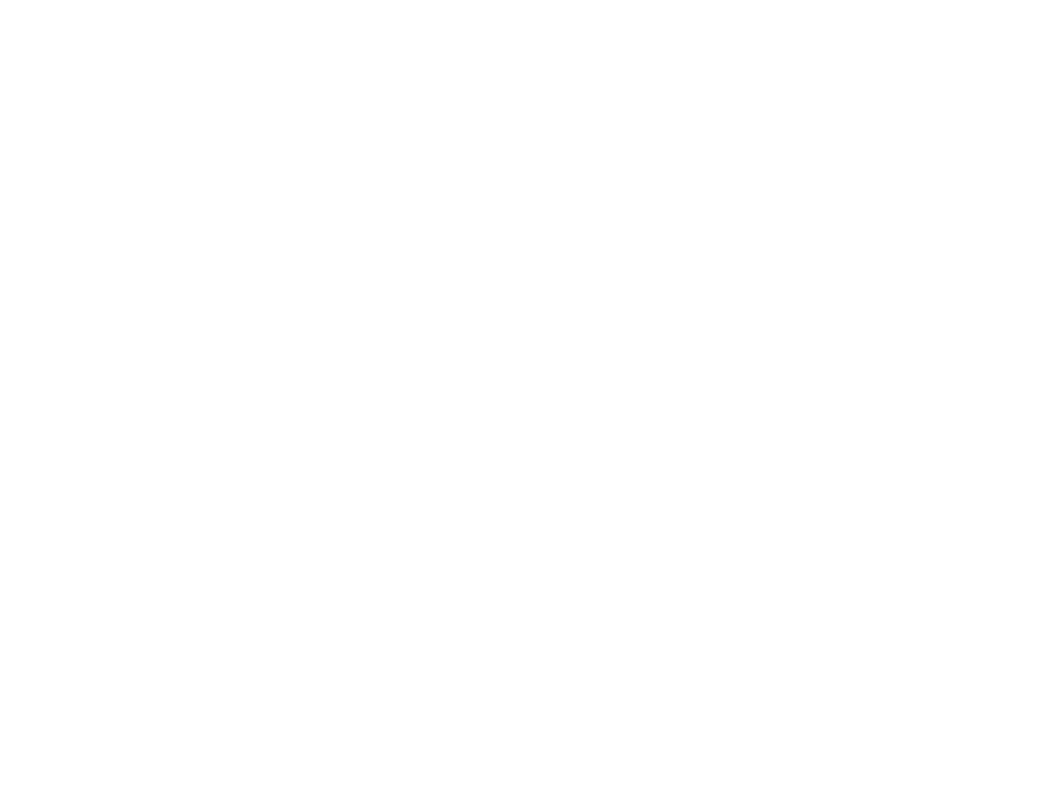
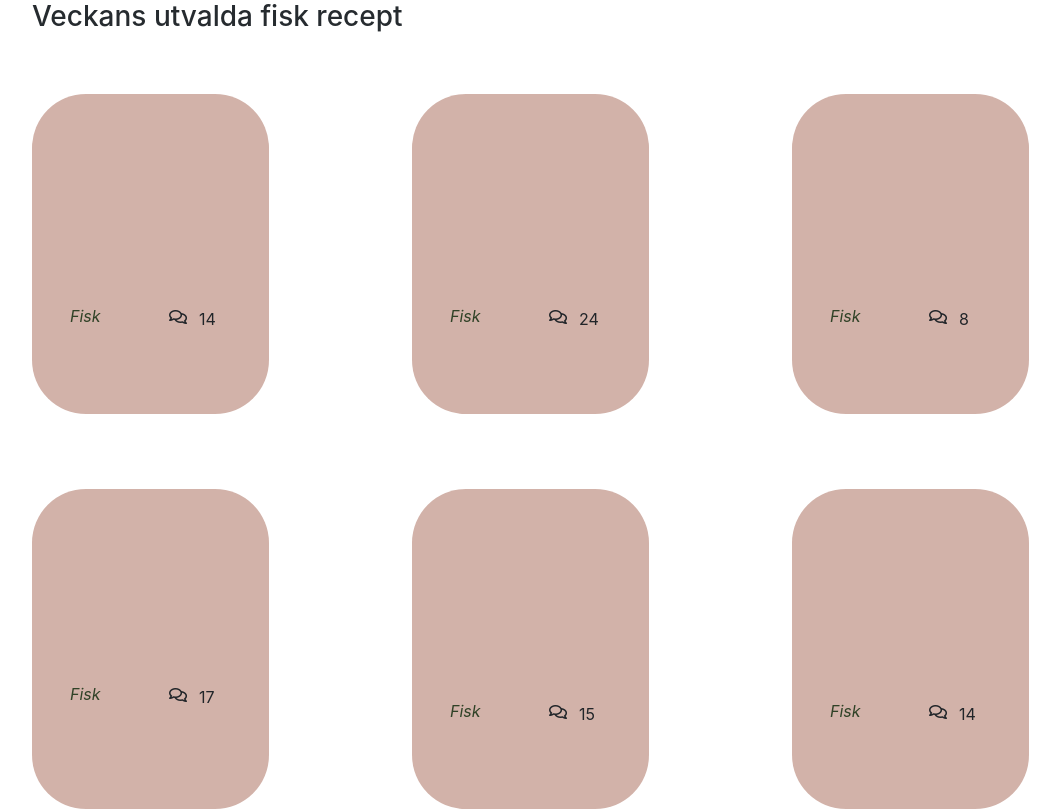
Before and after one commit to AnnaStenholm/T.A.R.A-app, a React (Create React App) app: page /kategori/fisk in a window 1280 px wide. Shown: the part 620-1431 px from the top of the page, without its empty margins (50-1110 px from the left). Before the commit the page ends 800 px from the top, so only its background shows below. Built offline with nearby package versions, Linux system fonts and the light colour scheme.

Commit message:
Kategori mallar för kött och fisk

```diff
--- a/src/App.js
+++ b/src/App.js
@@ -2,6 +2,8 @@
 import './App.css';
 import Startsida from './Startsida';
 import KategoriVego from './KategoriVego';
+import KategoriKott from './KategoriKott';
+import KategoriFisk from './KategoriFisk';
 import Page from './Page';
 import { FooterContainer } from './containers/footer';
 import {
@@ -24,6 +26,14 @@
       <KategoriVego/>
     </Route>
 
+    <Route path="/kategori/kott">
+      <KategoriKott/>
+    </Route>
+
+    <Route path="/kategori/fisk">
+      <KategoriFisk/>
+    </Route>
+
 //Rebecka
     <Route path="/page">
       <Page/>
--- a/src/KategoriFisk.js
+++ b/src/KategoriFisk.js
@@ -1,11 +1,96 @@
 import React from 'react';
+import App from './App';
+import './kategori.css';
+import { FooterContainer } from './containers/footer';
 
+import { Container, Row, Col } from 'react-bootstrap';
 
-const fisk = () => {
-return
+function KategoriFisk() {
+    return <div>
 
+        <div className="container">
+            <div className="row">
+                <h3 className="kategori-titel">Veckans utvalda fisk recept</h3>
 
+                <div className="col">
+                    <div className="rosa-ruta-fisk">
+                        <div className="kategori-content">
+                            <div className="kategori-text"><a href="#"></a></div>
+                            <div className="kategori-img" src=""><a href="#">
+                            </a></div>
+                            <div className="kategori"><i>Fisk</i></div>
+                            <i className="far fa-comments"></i>
+                            <div className="kategori-number">14</div>
+                        </div>
+                    </div>
+                </div>
+                <div className="col">
+                    <div className="rosa-ruta-fisk">
+                        <div className="kategori-content">
+                            <div className="kategori-text"><a href="#"></a></div>
+                            <div className="kategori-img" src=""><a href="#">
+                            </a></div>
+                            <div className="kategori"><i>Fisk</i></div>
+                            <i className="far fa-comments"></i>
+                            <div className="kategori-number">24</div>
+                        </div>
+                    </div>
+                </div>
+                <div className="col">
+                    <div className="rosa-ruta-fisk">
+                        <div className="kategori-content">
+                            <div className="kategori-text"><a href="#"></a></div>
+                            <div className="kategori-img" src=""><a href="#">
+                            </a></div>
+                            <div className="kategori"><i>Fisk</i></div>
+                            <i className="far fa-comments"></i>
+                            <div className="kategori-number">8</div>
+                        </div>
+                    </div>
+                </div>
+            </div>
+            <div className="row">
+                <div className="col">
+                    <div className="rosa-ruta-fisk1">
+                        <div className="kategori-content">
+                            <div className="kategori-text"><a href="#"></a></div>
+                            <div className="kategori-img1" src=""><a href="#">
+                            </a></div>
+                            <div className="kategori"><i>Fisk</i></div>
+                            <i className="far fa-comments"></i>
+                            <div className="kategori-number">17</div>
+                        </div>
+                    </div>
+                </div>
+                <div className="col">
+                    <div className="rosa-ruta-fisk1">
+                        <div className="kategori-content">
+                            <div className="kategori-text"><a href="#"></a></div>
+                            <div className="kategori-img" src=""><a href="#">
+                            </a></div>
+                            <div className="kategori"><i>Fisk</i></div>
+                            <i className="far fa-comments"></i>
+                            <div className="kategori-number">15</div>
+                        </div>
+                    </div>
+                </div>
+                <div className="col">
+                    <div className="rosa-ruta-fisk1">
+                        <div className="kategori-content">
+                            <div className="kategori-text"></div><a href="#"></a>
+                            <div className="kategori-img" src=""><a href="#">
+                            </a></div>
+                            <div className="kategori"><i>Fisk</i></div>
+                            <i className="far fa-comments"></i>
+                            <div className="kategori-number">14</div>
+                        </div>
+                    </div>
+                </div>
+            </div>
 
+        </div>
+        <FooterContainer />
+    </div>
 }
 
-export default fisk;
+export default KategoriFisk;
--- a/src/KategoriVego.js
+++ b/src/KategoriVego.js
@@ -11,10 +11,10 @@
 
         <div className="container">
             <div className="row">
-            <h3 className="kategori-titel">Vegetariska recept</h3>
+            <h3 className="kategori-titel">Veckans utvalda vegetariska recept</h3>
 
                     <div className="col">
-                        <div className="rosa-ruta">
+                        <div className="rosa-ruta-vego">
                             <div className="kategori-content">
                                 <div className="kategori-text"><a href="#"></a></div>
                                 <div className="kategori-img" src=""><a href="#">
@@ -26,7 +26,7 @@
                         </div>
                     </div>
                     <div className="col">
-                        <div className="rosa-ruta">
+                        <div className="rosa-ruta-vego">
                             <div className="kategori-content">
                                 <div className="kategori-text"><a href="#"></a></div>
                                 <div className="kategori-img" src=""><a href="#">
@@ -38,7 +38,7 @@
                         </div>
                     </div>
                     <div className="col">
-                        <div className="rosa-ruta">
+                        <div className="rosa-ruta-vego">
                             <div className="kategori-content">
                                 <div className="kategori-text"><a href="#"></a></div>
                                 <div className="kategori-img" src=""><a href="#">
@@ -52,7 +52,7 @@
                     </div>
                     <div className="row">
                         <div className="col">
-                            <div className="rosa-ruta1">
+                            <div className="rosa-ruta-vego1">
                                 <div className="kategori-content">
                                     <div className="kategori-text"><a href="#"></a></div>
                                     <div className="kategori-img1" src=""><a href="#">
@@ -64,7 +64,7 @@
                             </div>
                         </div>
                         <div className="col">
-                            <div className="rosa-ruta1">
+                            <div className="rosa-ruta-vego1">
                                 <div className="kategori-content">
                                     <div className="kategori-text"><a href="#"></a></div>
                                     <div className="kategori-img" src=""><a href="#">
@@ -76,7 +76,7 @@
                             </div>
                         </div>
                         <div className="col">
-                            <div className="rosa-ruta1">
+                            <div className="rosa-ruta-vego1">
                                 <div className="kategori-content">
                                     <div className="kategori-text"></div><a href="#"></a>
                                     <div className="kategori-img" src=""><a href="#">
--- a/src/kategori.css
+++ b/src/kategori.css
@@ -10,7 +10,7 @@
     color: #262b2f;
 }
 
-.rosa-ruta{
+.rosa-ruta-vego{
     float:left;
     margin: 60px 0px 15px 0px;
     width: 237px;
@@ -20,7 +20,7 @@
     border-radius: 54px;
 }
 
-.rosa-ruta1{
+.rosa-ruta-vego1{
     float:left;
     margin: 60px 0px 80px 0px;
     width: 237px;
@@ -81,3 +81,47 @@
     width: 20px;
     float: right;
 }
+
+/* KATEGORI KÖTT*/
+
+.rosa-ruta-kott{
+    float:left;
+    margin: 60px 0px 15px 0px;
+    width: 237px;
+    height: 320px;
+    background-color: #c29c91;
+    top: 574px;
+    border-radius: 54px;
+}
+
+.rosa-ruta-kott1{
+    float:left;
+    margin: 60px 0px 80px 0px;
+    width: 237px;
+    height: 320px;
+    background-color: #c29c91;
+    top: 574px;
+    border-radius: 54px;
+}
+
+/*KATEGORI KÖTT*/
+
+.rosa-ruta-fisk{
+    float:left;
+    margin: 60px 0px 15px 0px;
+    width: 237px;
+    height: 320px;
+    background-color: #D2B2A9;
+    top: 574px;
+    border-radius: 54px;
+}
+
+.rosa-ruta-fisk1{
+    float:left;
+    margin: 60px 0px 80px 0px;
+    width: 237px;
+    height: 320px;
+    background-color: #D2B2A9;
+    top: 574px;
+    border-radius: 54px;
+}
```
Also changed, not shown: src/KategoriKott.js (+89 -3 lines).
